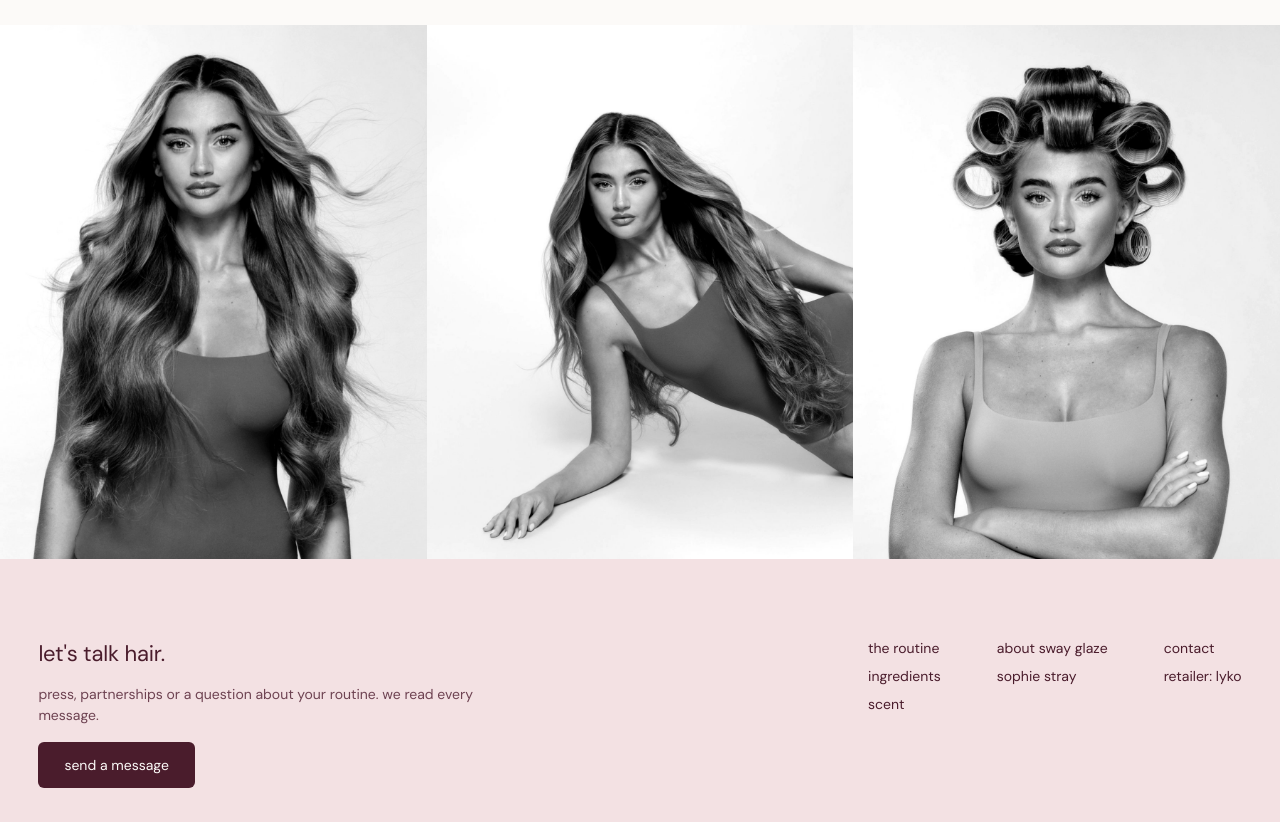
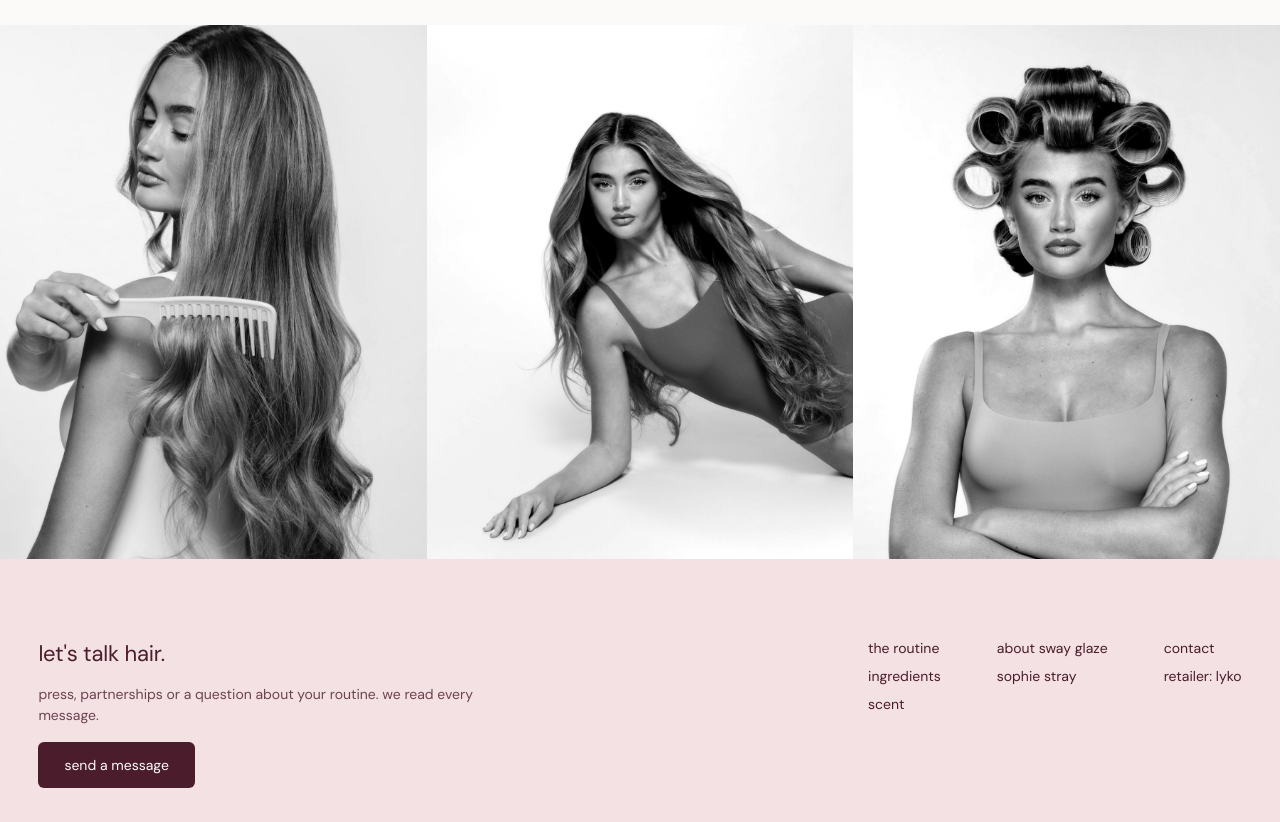
Before and after one commit to motionoslo/swayglaze, a plain HTML site: page index.html in a window 1280 px wide. Shown: the part 4914-5736 px from the top of the page. Drawn offline with Linux system fonts and the light colour scheme.

Commit message:
Bytter ut et bilde i svart-hvitt-stripen nederst med kam-bildet
Co-Authored-By: Claude Opus 5.5 <noreply@anthropic.com>
Claude-Session: https://claude.ai/code/session_01BnJXnKp183Q2GfacFPA4Hj

```diff
--- a/index.html
+++ b/index.html
@@ -327,7 +327,7 @@ footer .wrap{padding-top:80px;padding-bottom:32px;display:flex;flex-direction:co
       </div>
     </div>
     <div class="strip">
-      <figure><img src="img/campaign/bw/bw-standing.jpg" alt="Long, voluminous waves in motion, black and white" loading="lazy"></figure>
+      <figure><img src="img/campaign/bw/bw-comb.jpg" alt="Combing long, glossy waves, black and white" loading="lazy"></figure>
       <figure><img src="img/campaign/bw/bw-lying.jpg" alt="Long, glossy waves, black and white" loading="lazy"></figure>
       <figure><img src="img/campaign/bw/bw-rollers.jpg" alt="Hair set in rollers, black and white" loading="lazy"></figure>
     </div>
```
Also changed, not shown: img/campaign/bw/bw-comb.jpg (added).
